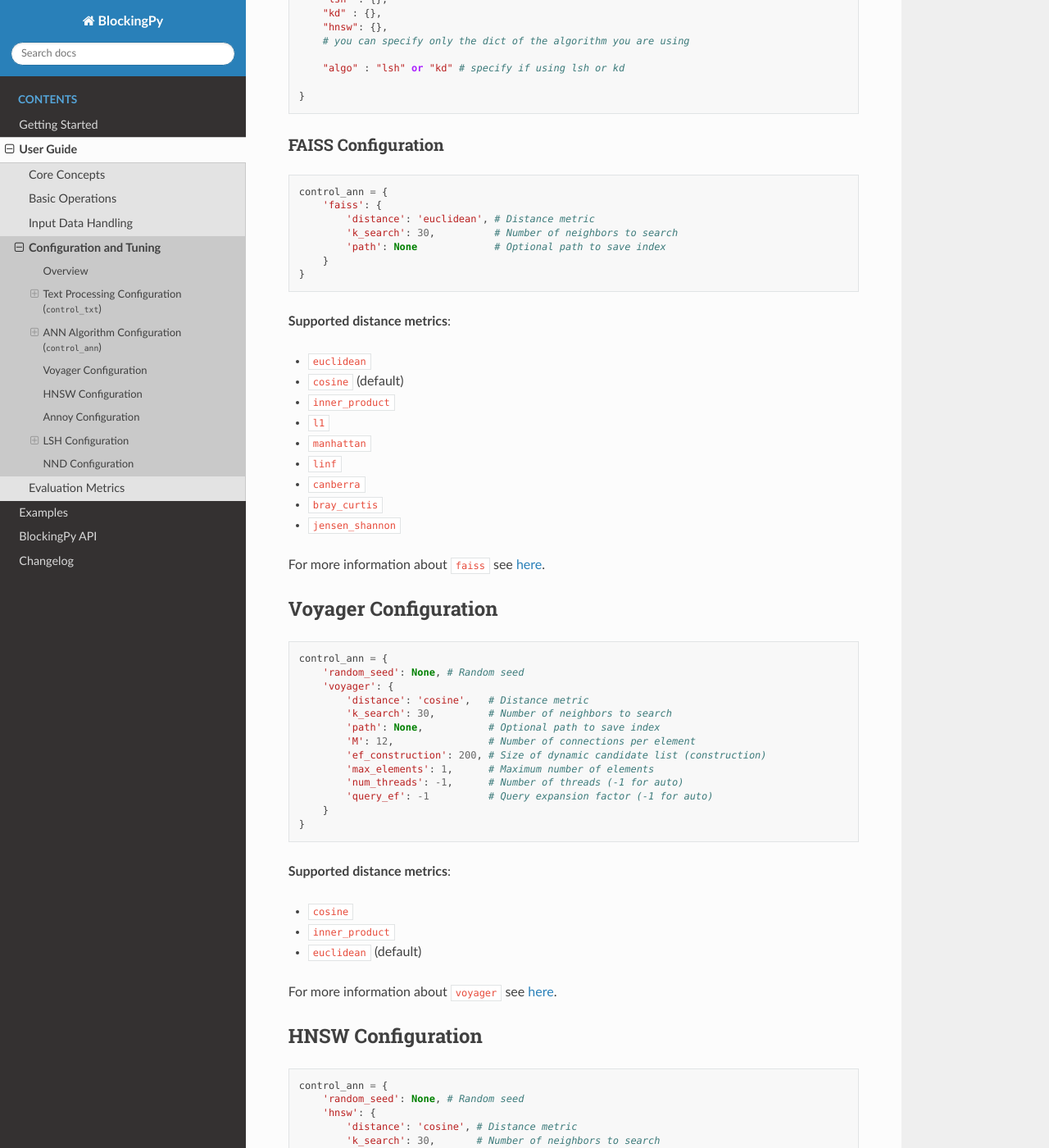
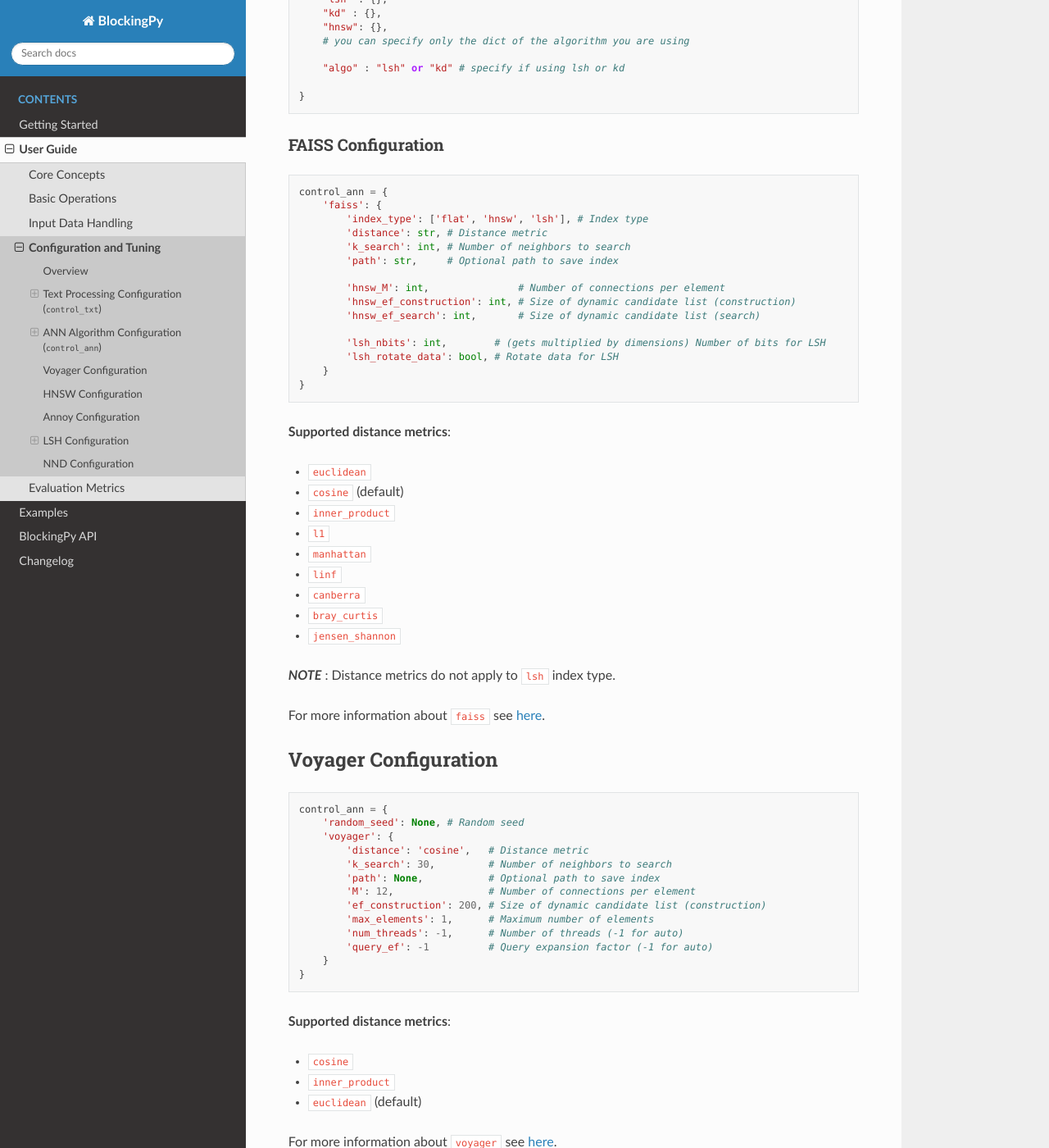
Before and after one commit to ncn-foreigners/BlockingPy, a Sphinx documentation site: the page built from docs/user_guide/configuration_tuning.md, in a window 1280 px wide and 1400 px high, scrolled down 1611 px. Shown: the whole window at 82% size. Built offline with Sphinx 7.4.7 and the Read the Docs theme 3.1.0, drawn with Linux system fonts in a browser that asks for light colours.

Commit message:
update docs

````diff
--- a/docs/user_guide/configuration_tuning.md
+++ b/docs/user_guide/configuration_tuning.md
@@ -80,9 +80,17 @@ control_ann = {
 ```python
 control_ann = {
     'faiss': {
-        'distance': 'euclidean', # Distance metric
-        'k_search': 30,          # Number of neighbors to search
-        'path': None             # Optional path to save index
+        'index_type': ['flat', 'hnsw', 'lsh'], # Index type
+        'distance': str, # Distance metric
+        'k_search': int, # Number of neighbors to search
+        'path': str,     # Optional path to save index
+
+        'hnsw_M': int,               # Number of connections per element
+        'hnsw_ef_construction': int, # Size of dynamic candidate list (construction)
+        'hnsw_ef_search': int,       # Size of dynamic candidate list (search)
+
+        'lsh_nbits': int,        # (gets multiplied by dimensions) Number of bits for LSH
+        'lsh_rotate_data': bool, # Rotate data for LSH
     }
 }
 ```
@@ -98,6 +106,8 @@ control_ann = {
 - `canberra`
 - `bray_curtis`
 - `jensen_shannon`
+
+***NOTE*** : Distance metrics do not apply to `lsh` index type.
 
 For more information about `faiss` see [here](https://github.com/facebookresearch/faiss/wiki/MetricType-and-distances).
 
````
Also changed, not shown: README.md (+3 -3 lines), docs/changelog.md (+4 -0 lines), docs/getting_started/quickstart.md (+1 -1 lines), docs/index.md (+6 -4 lines), docs/user_guide/basic_operations.md (+15 -3 lines).
